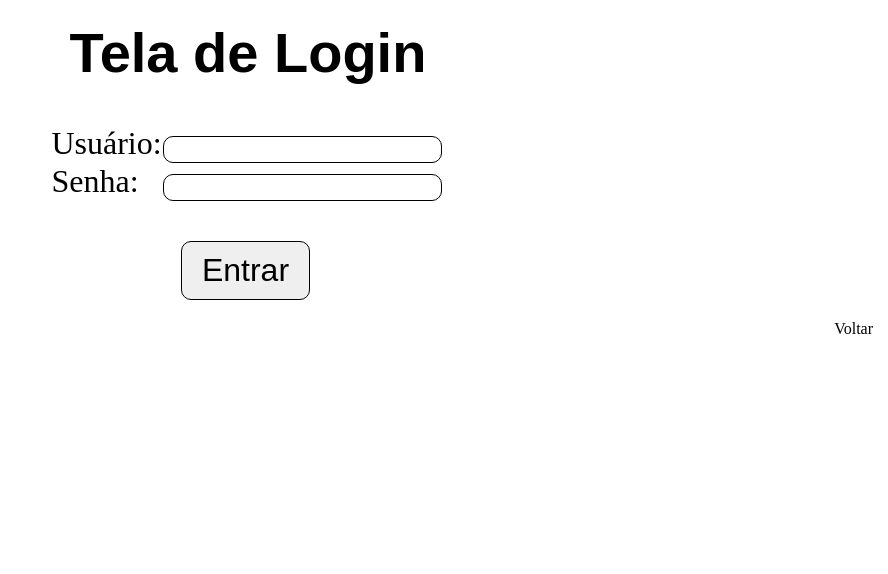
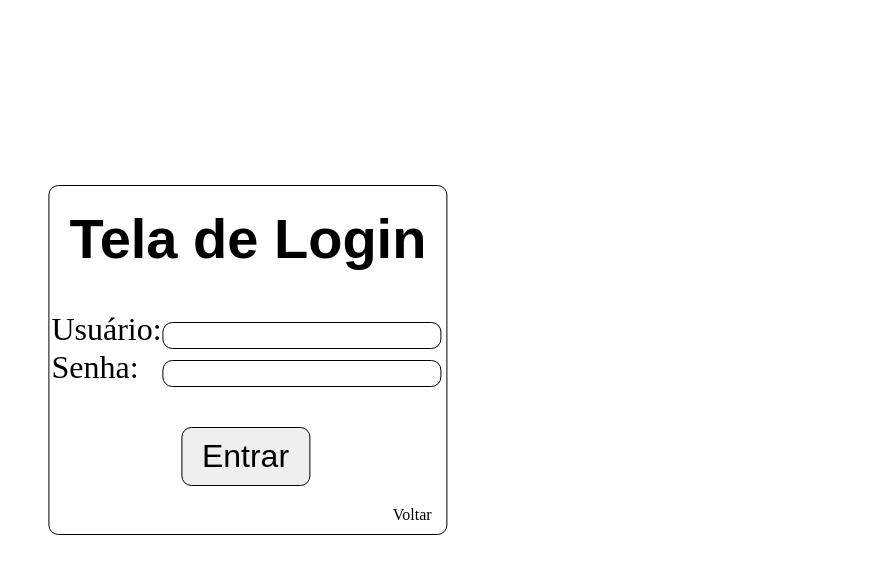
Before and after one commit to victor-gabryel/projeto-cadastro, a plain HTML site: page html/teladelogin.html in a window 1280 px wide. Shown: the whole page, without its empty margins (392-1280 px from the left). Drawn offline with Linux system fonts and the light colour scheme.

Commit message:
versao-1.4

```diff
--- a/estilos/teladelogin.css
+++ b/estilos/teladelogin.css
@@ -46,8 +46,16 @@ body{
 
 /*Principal*/
 main{
+    position: absolute;
+    top: 45%;
+    left: 50%;
+    transform: translate(-50%, -50%);
 
-
+    margin: auto;
+    max-width: 400px;
+    min-width: 300px;
+    border: 1px solid black;
+    border-radius: 10px;
 }
 
 h1{
```
